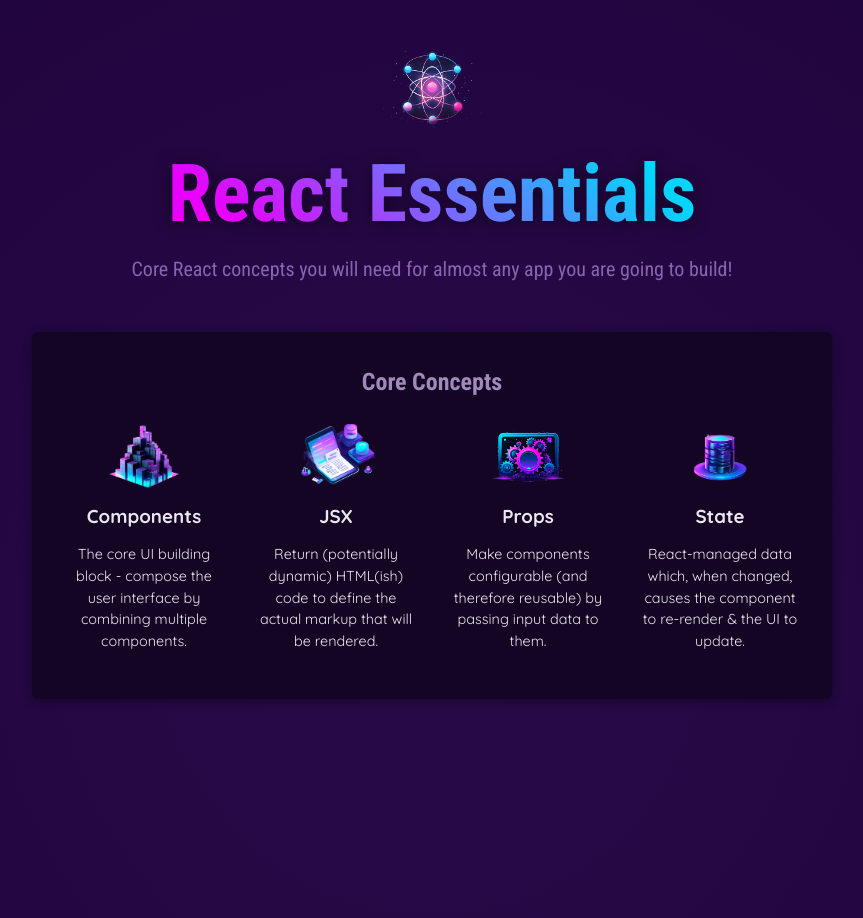
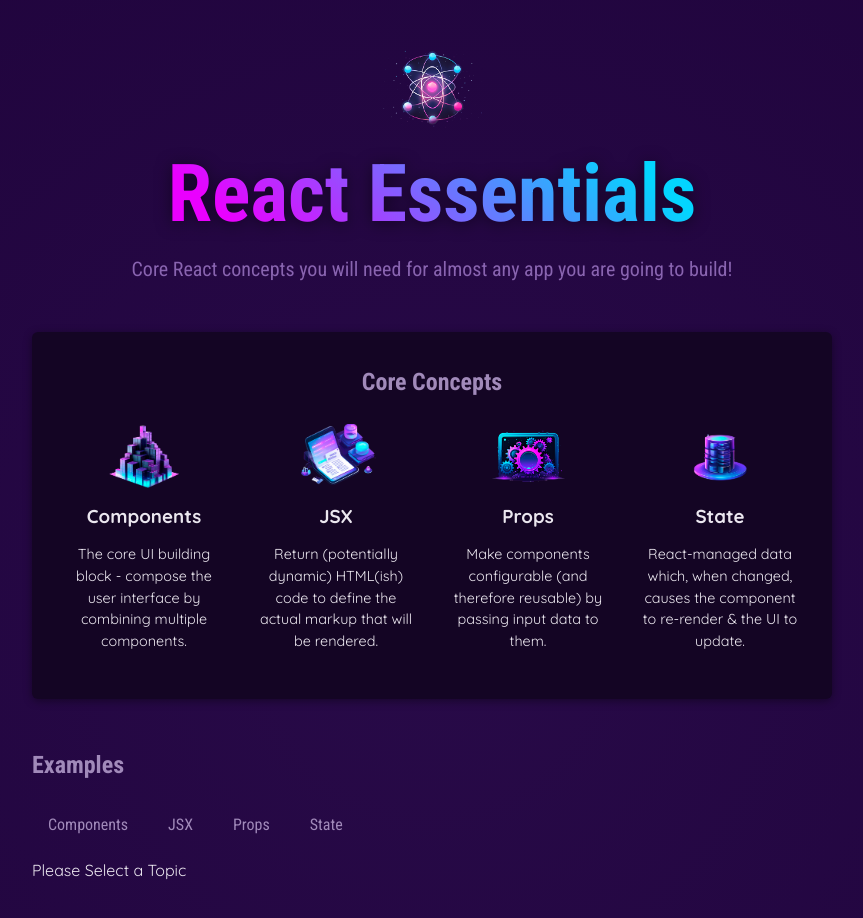
Before and after one commit to tfbielawski/react-essentials, a React (Vite) app: page / in a window 1280 px wide. Shown: the top 918 px of the page, without its empty margins (208-1071 px from the left). Built offline with nearby package versions, Linux system fonts and the light colour scheme.

Commit message:
using prop forwarding with spread operator

```diff
--- a/src/components/Examples.jsx
+++ b/src/components/Examples.jsx
@@ -1,6 +1,7 @@
 import { useState } from "react";
 import { EXAMPLES } from "../data";
 import TabButton from "./TabButton"
+import Section from "./Section";
 
 export default function Examples(){
     const [selectedTopic, setSelectedTopic] = useState();
@@ -25,7 +26,8 @@
         </div>
     )}
 
-    <section id="examples">
+    return(
+        <Section id="examples">
             <h2>Examples</h2>
             <menu>
             {/* Anony arrow func passed as a value */}
@@ -57,5 +59,6 @@
             </TabButton>
             </menu>
             {tabContent}
-          </section>
+        </Section>
+    )
 }
--- /dev/null
+++ b/src/components/Section.jsx
@@ -0,0 +1,8 @@
+export default function Section({title, children, ...props}){
+    return (
+        <section {...props}>
+            <h2>{title}</h2>
+            {children}
+        </section>
+    )
+}
--- a/src/components/TabButton.jsx
+++ b/src/components/TabButton.jsx
@@ -1,5 +1,3 @@
-
-
 export default function TabButton ({children, onSelect, isSelected}) {
     return (
         <li>
```
Lines whose indentation alone changed are shown as unchanged.
